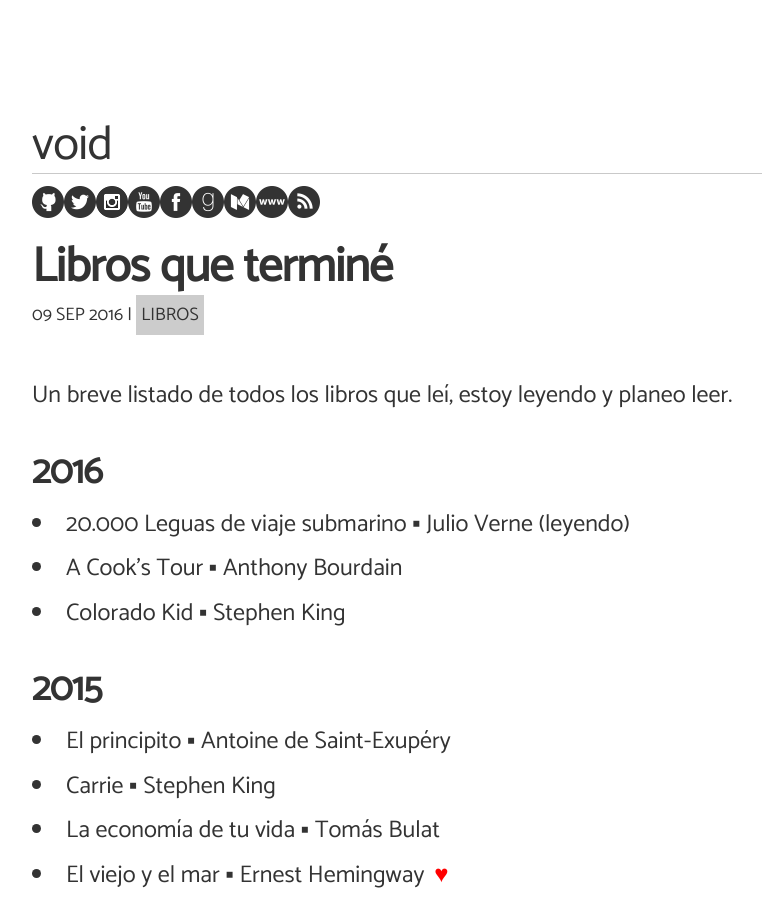
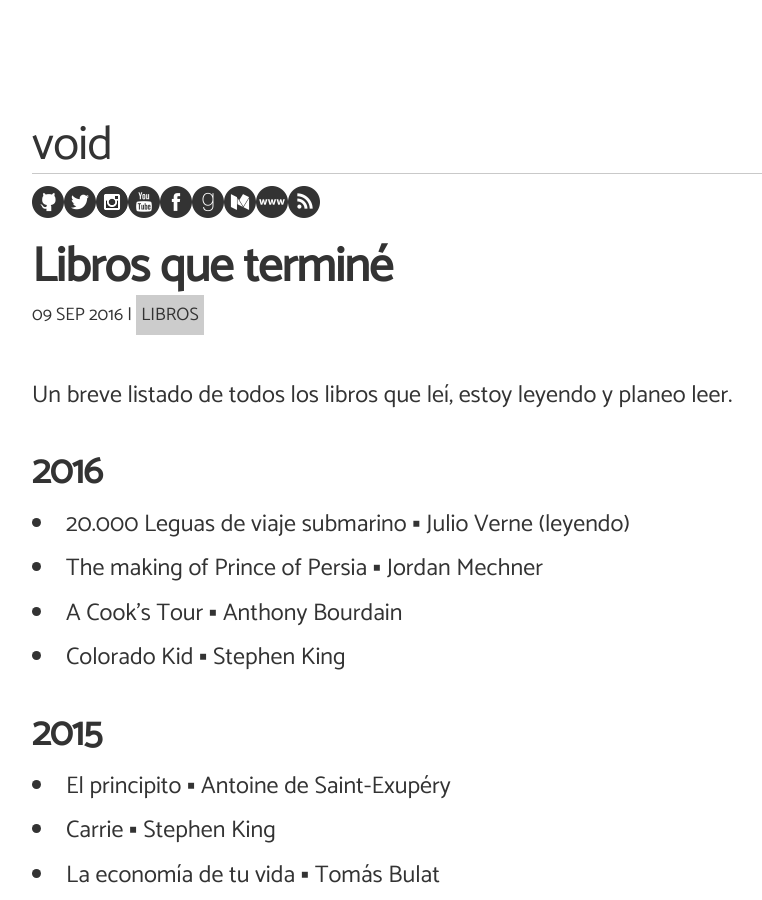
Before and after one commit to angelsimon/angelsimon.github.io, a Jekyll site: the page built from _posts/2016-09-09-libros-que-termine.md, in a window 1280 px wide and 900 px high. Shown: the whole window, without its empty margins (32-794 px from the left). Built offline with Jekyll 4.4.1, drawn with Linux system fonts in a browser that asks for light colours; nearby versions of some CDN libraries; comment, search, counter and statistics services are not loaded.

Commit message:
Update 2016-09-09-libros-que-termine.md

```diff
--- a/_posts/2016-09-09-libros-que-termine.md
+++ b/_posts/2016-09-09-libros-que-termine.md
@@ -11,6 +11,7 @@ Un breve listado de todos los libros que leí, estoy leyendo y planeo leer.
 <h2>2016</h2>
 <ul>
 <li>20.000 Leguas de viaje submarino &#9642; Julio Verne (leyendo)</li>
+<li>The making of Prince of Persia &#9642; Jordan Mechner</li>
 <li>A Cook's Tour &#9642; Anthony Bourdain</li>
 <li>Colorado Kid &#9642; Stephen King</li>
 </ul>
```
